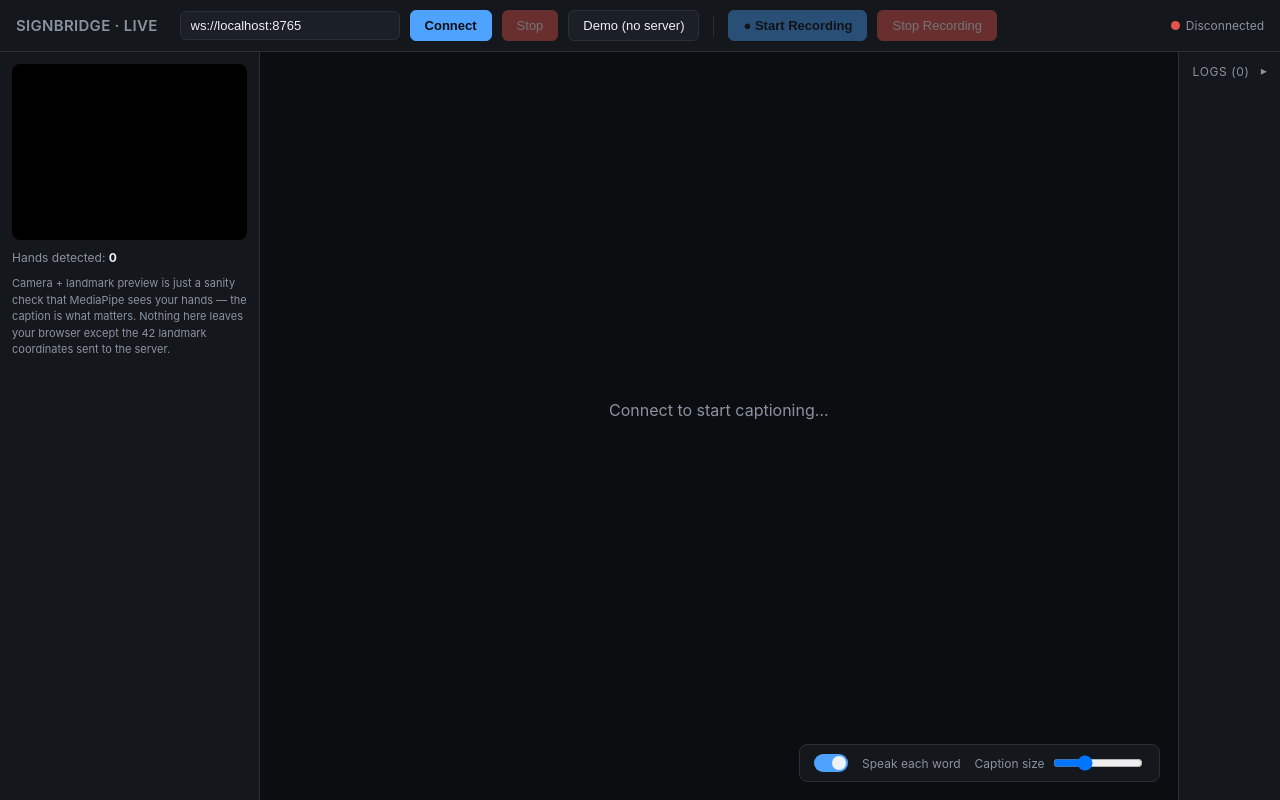
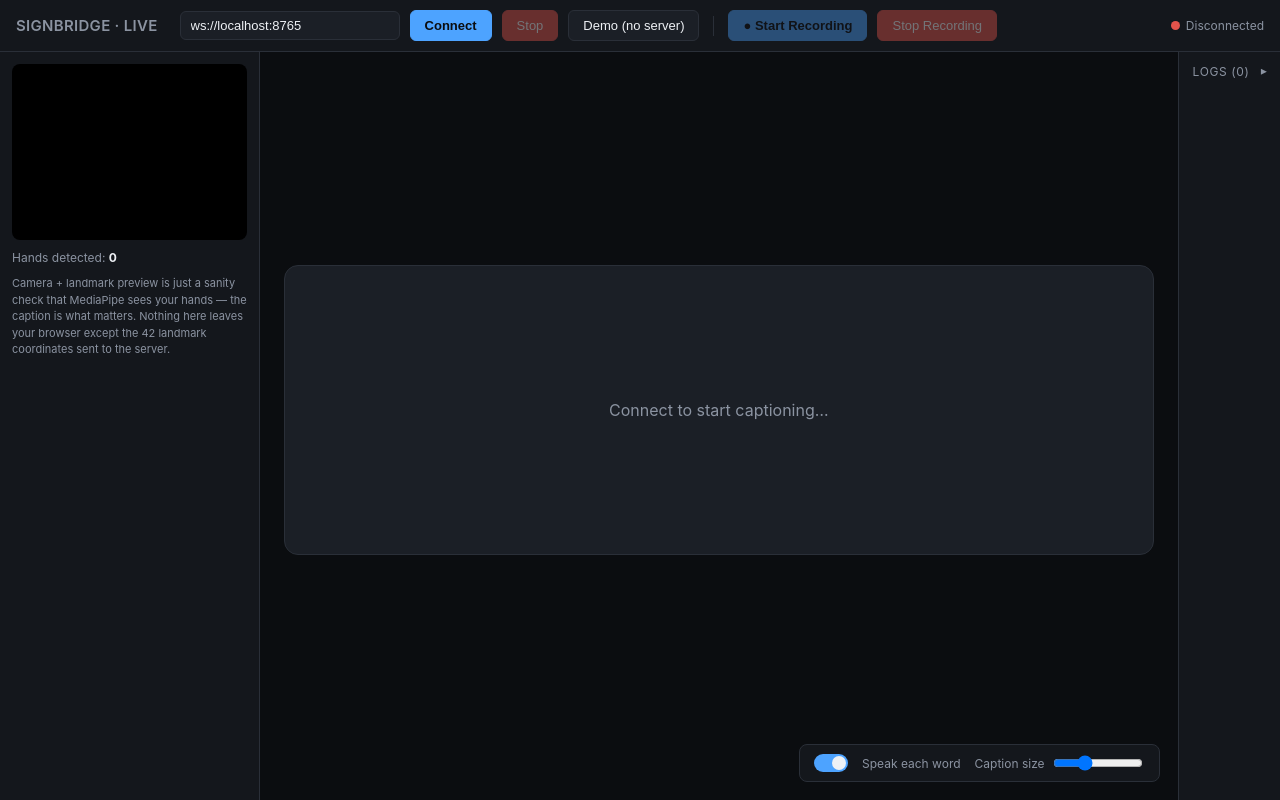
Before and after one commit to MirMaiti/5G_model_MEC_HOST, a plain HTML site: page web/index.html in a window 1280 px wide. Drawn offline with Linux system fonts and the light colour scheme.

Commit message:
Make the caption a bounded horizontal rectangle, not free-floating text
Wraps #caption in #caption-box: a 3:1 aspect-ratio panel (max 900px
wide) with a background and border, so the sentence area reads as a
distinct caption card rather than plain text centered in the stage -
and, as a side effect, fixes the earlier issue where a long placeholder
or sentence at a large font size could grow the stage tall enough to
scroll the whole page. Overflow now scrolls within the box instead.

Also auto-scrolls the box to the newest word as the sentence grows
(and resets to the top when a new recording starts), so the box
staying a fixed height doesn't hide the word that just committed.

Co-Authored-By: Claude Sonnet 5 <noreply@anthropic.com>

```diff
--- a/web/index.html
+++ b/web/index.html
@@ -75,8 +75,14 @@
     flex: 1; display: flex; flex-direction: column; align-items: center; justify-content: center;
     padding: 24px; min-width: 0; position: relative;
   }
+  #caption-box {
+    width: 100%; max-width: 900px; aspect-ratio: 3 / 1;
+    background: var(--panel-2); border: 1px solid var(--border); border-radius: 14px;
+    display: flex; align-items: center; justify-content: center;
+    padding: 20px 36px; overflow-y: auto;
+  }
   #caption {
-    text-align: center; font-weight: 600; line-height: 1.3; max-width: 90%;
+    text-align: center; font-weight: 600; line-height: 1.3; max-width: 100%;
     word-wrap: break-word; transition: font-size 0.15s ease;
   }
   #caption.placeholder { color: var(--muted); font-weight: 400; }
@@ -157,7 +163,9 @@
   </div>
 
   <div id="stage">
-    <div id="caption" class="placeholder">Connect to start captioning…</div>
+    <div id="caption-box">
+      <div id="caption" class="placeholder">Connect to start captioning…</div>
+    </div>
     <div id="sub-caption"></div>
 
     <div id="stage-controls">
@@ -223,6 +231,7 @@ const stopRecordingBtn = el("stop-recording-btn");
 const statusDot = el("status-dot");
 const statusText = el("status-text");
 const captionEl = el("caption");
+const captionBoxEl = el("caption-box");
 const subCaptionEl = el("sub-caption");
 const logsPanel = el("logs-panel");
 const logsToggle = el("logs-toggle");
@@ -352,6 +361,7 @@ function startRecording() {
   stopRecordingBtn.disabled = false;
   captionEl.classList.remove("placeholder");
   captionEl.textContent = "";
+  captionBoxEl.scrollTop = 0;
   subCaptionEl.textContent = "Recording…";
 }
 
@@ -513,6 +523,7 @@ function commitWord(label, confidence) {
 
   sentenceWords.push(label);
   captionEl.textContent = sentenceWords.join(" ");
+  captionBoxEl.scrollTop = captionBoxEl.scrollHeight; // keep the newest word in view
   if (speakEachWordToggle.checked) speak(label);
 }
 
```
